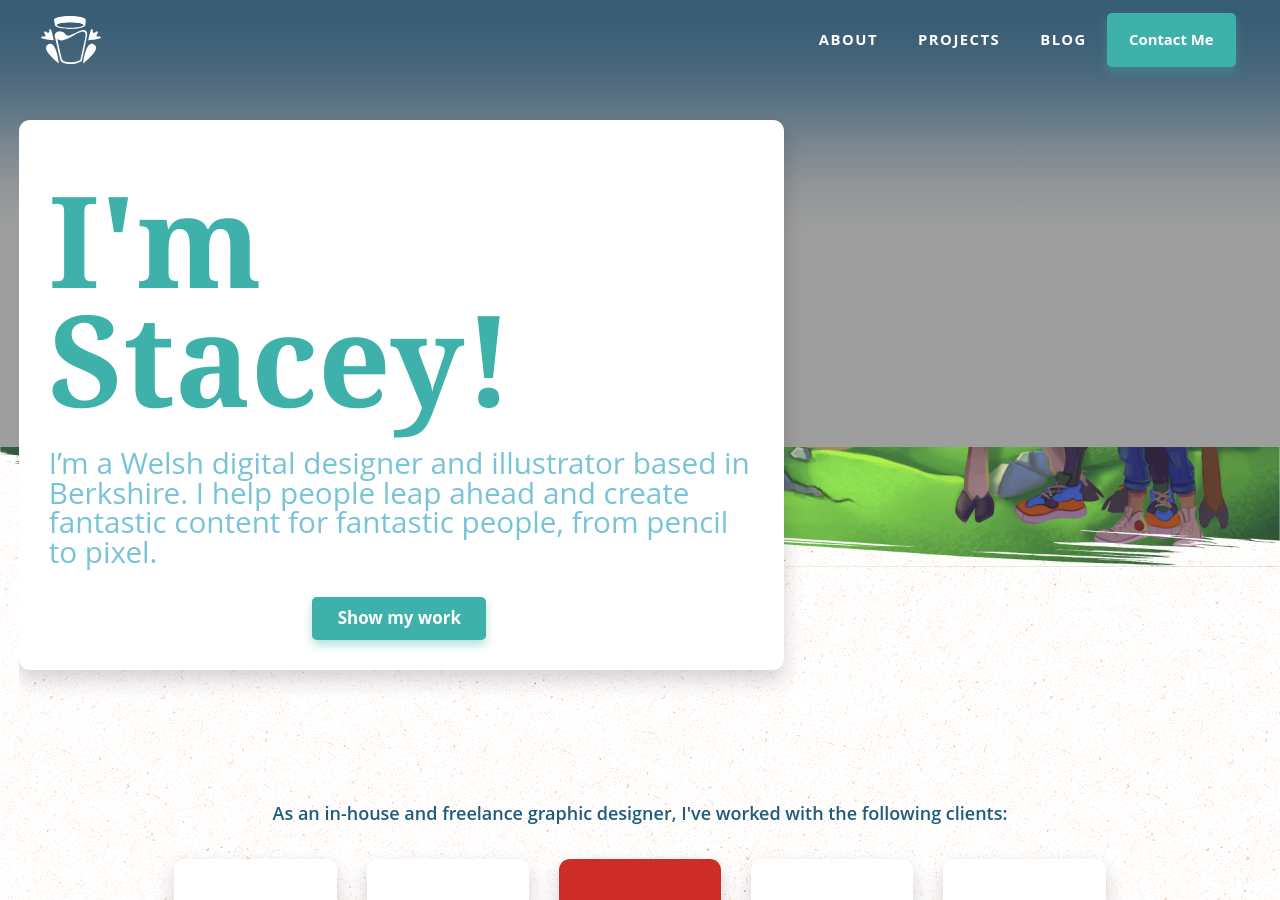
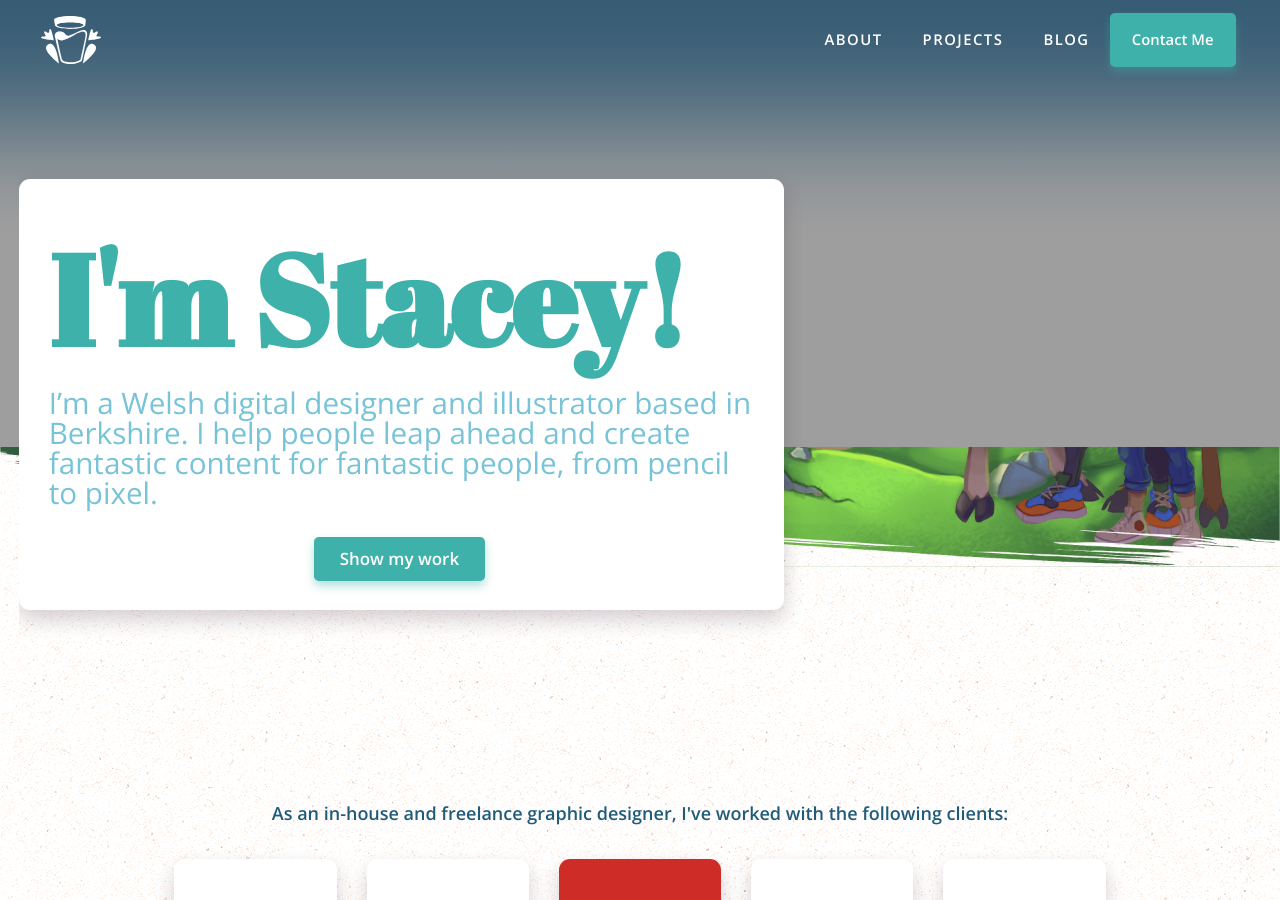
Before and after one commit to staceyjenkins/portfolio2021_prototype, a Jekyll site: the page built from index.html, in a window 1280 px wide and 900 px high. Built offline with Jekyll 4.4.1, drawn with Linux system fonts in a browser that asks for light colours; nearby versions of some CDN libraries; comment, search, counter and statistics services are not loaded.

Commit message:
Getting fonts to load on mobile

```diff
--- a/_includes/_head.html
+++ b/_includes/_head.html
@@ -27,5 +27,6 @@
 <meta name="twitter:site" content="@froginajar">
 <meta name="twitter:creator" content="@froginajar" />
 
+<link href="https://fonts.googleapis.com/css2?family=Abril+Fatface&family=Open+Sans:ital,wght@0,400;0,600;1,300&display=swap" rel="stylesheet">
 
  </head>
```
Also changed, not shown: 4 other files.
